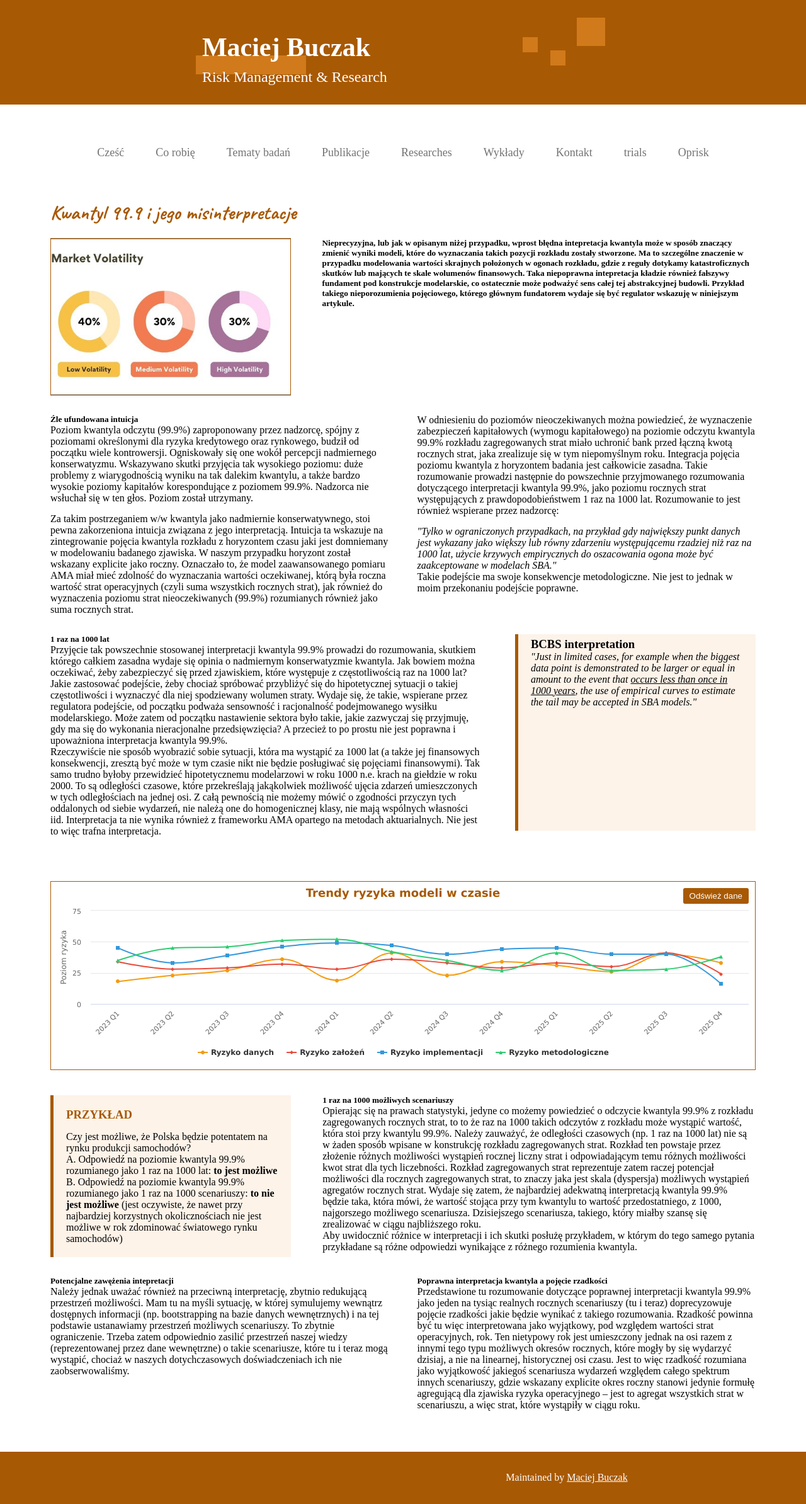
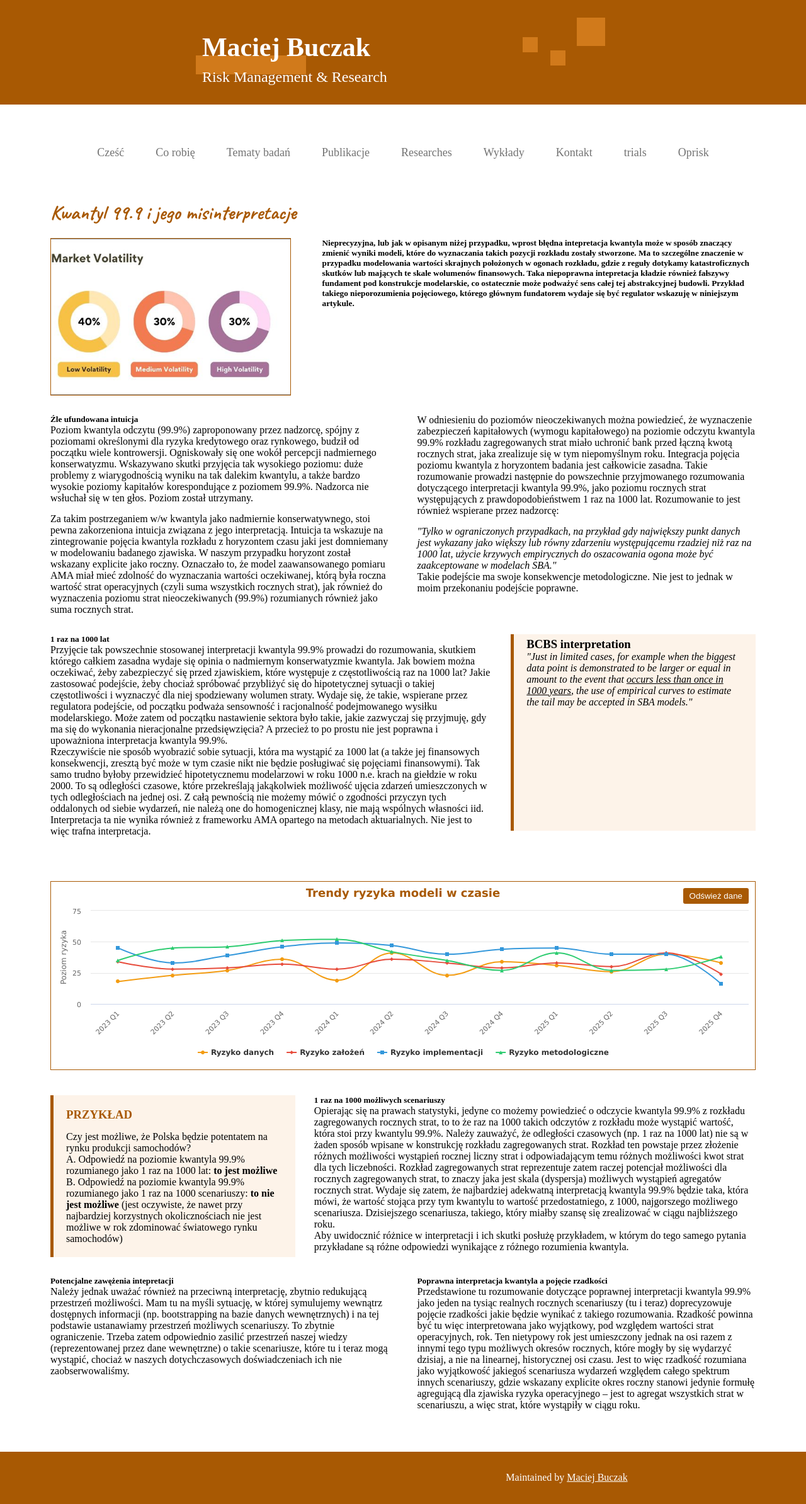
Before and after one commit to MaciejBuczak/risk-research, a Jekyll site: the page built from art-oprisk-kw999.md, in a window 1280 px wide. Shown: the whole page at 63% size. Built offline with Jekyll 4.4.1, drawn with Linux system fonts in a browser that asks for light colours.

Commit message:
Update art-oprisk-kw999-layout.html

```diff
--- a/_layouts/art-oprisk-kw999-layout.html
+++ b/_layouts/art-oprisk-kw999-layout.html
@@ -848,7 +848,7 @@
 
 
         <!-- ZMIENIONE: T.3.1 i O 3.2 w jednym wierszu -->
-        <div class="ryzmod-t31-o32-container" style="display: flex; gap: 30px; margin-bottom: 40px;">
+        <div class="ryzmod-t31-o32-container" style="display: flex; gap: 10px; margin-bottom: 40px;">
           <!-- Element T.3.1 -->
           <div class="ryzmod-text-t31" style="width: 65%; background-color: transparent; position: relative;">
             <h5 style="margin-top: 0;">1 raz na 1000 lat</h5>
@@ -1066,9 +1066,8 @@
 
 
 
-
         <!-- NOWE ELEMENTY: O5.1 i T 5.2 -->
-        <div class="ryzmod-o51-container">
+        <div class="ryzmod-o51-container" style="gap: 10px;">
           <!-- Kolorowy prostokąt po lewej -->
           <div class="ryzmod-o51-box">
             <h3 class="ryzmod-o51-title">PRZYKŁAD</h3>
```
